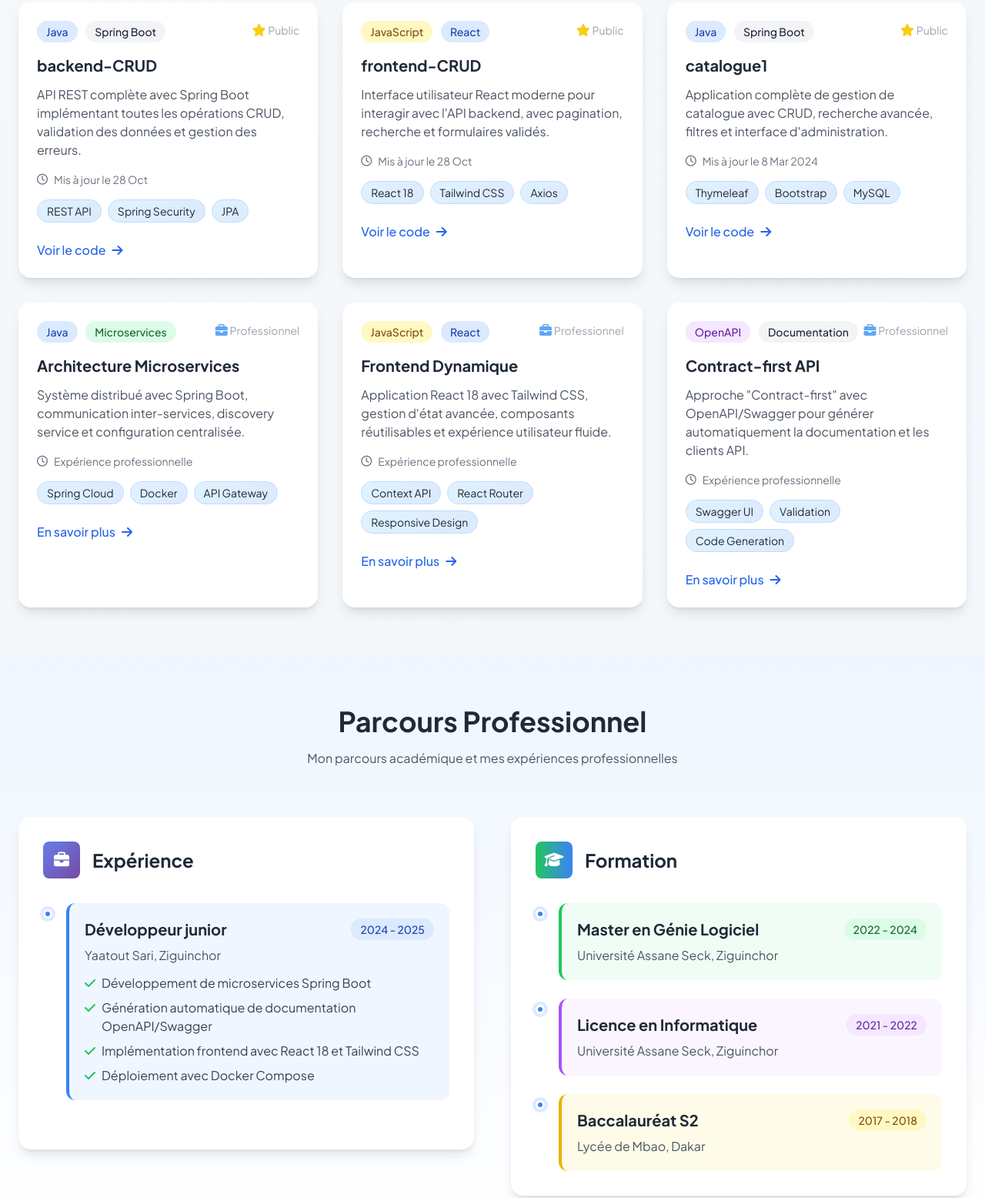
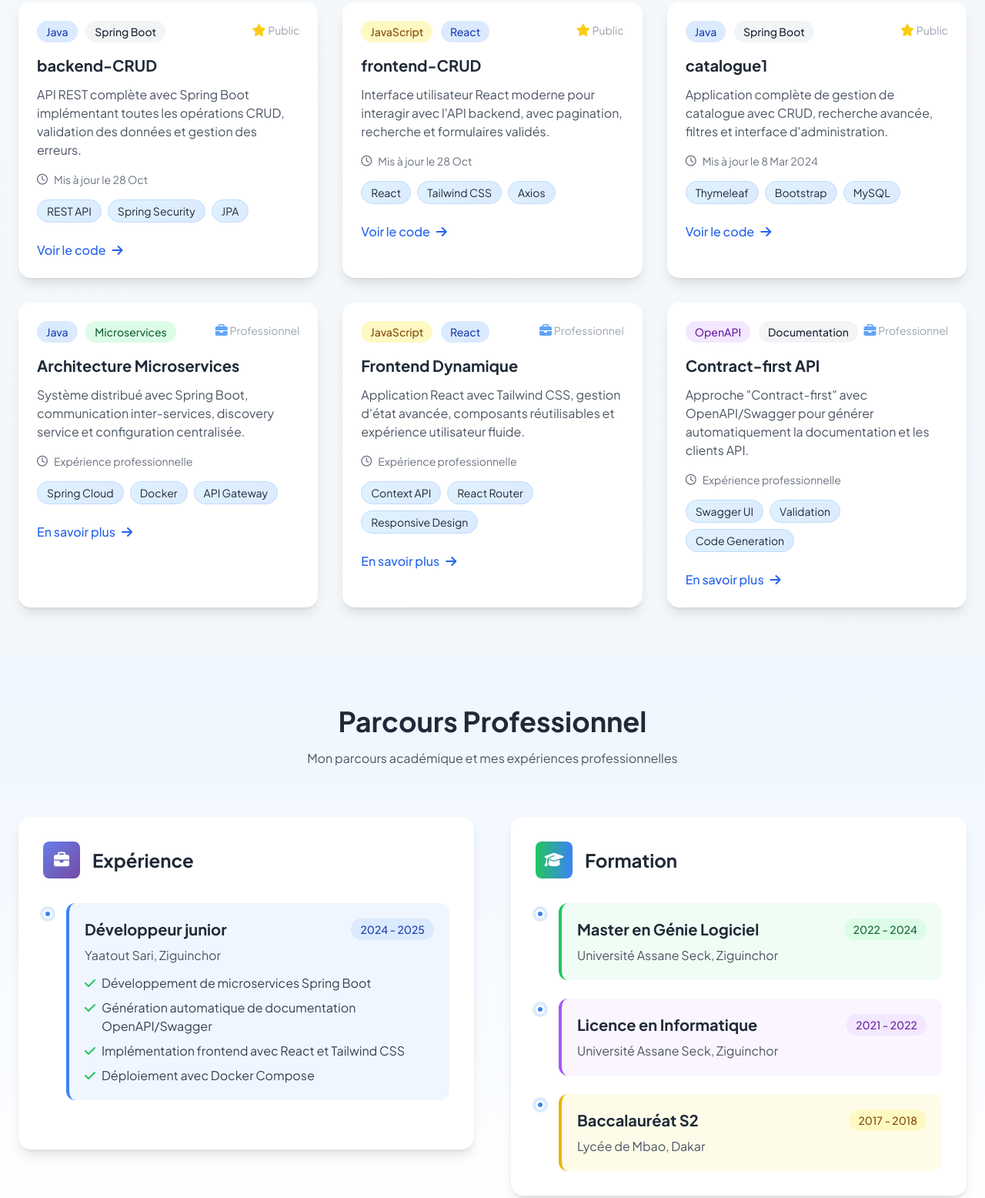
Before and after one commit to MartialMauriceDiatta/MartialMauriceDiatta.github.io, a plain HTML site: page index.html in a window 1280 px wide. Shown: the part 2561-4117 px from the top of the page at 77% size. Drawn offline with nearby package versions, Linux system fonts and the light colour scheme.

Commit message:
Update index.html

```diff
--- a/index.html
+++ b/index.html
@@ -338,7 +338,7 @@
                     <h3 class="text-xl font-bold mb-4">Frontend</h3>
                     <div class="space-y-3">
                         <div class="flex items-center justify-between">
-                            <span class="text-gray-700">React 18</span>
+                            <span class="text-gray-700">React</span>
                             <span class="text-blue-600 font-bold">95%</span>
                         </div>
                         <div class="skill-bar bg-gray-200">
@@ -548,7 +548,7 @@
                             <span>Mis à jour le 28 Oct</span>
                         </div>
                         <div class="flex flex-wrap gap-2 mb-6">
-                            <span class="tech-tag px-3 py-1 rounded-full text-sm">React 18</span>
+                            <span class="tech-tag px-3 py-1 rounded-full text-sm">React</span>
                             <span class="tech-tag px-3 py-1 rounded-full text-sm">Tailwind CSS</span>
                             <span class="tech-tag px-3 py-1 rounded-full text-sm">Axios</span>
                         </div>
@@ -632,7 +632,7 @@
                             </div>
                         </div>
                         <h3 class="text-xl font-bold mb-3 group-hover:text-blue-600 transition-colors">Frontend Dynamique</h3>
-                        <p class="text-gray-600 mb-4">Application React 18 avec Tailwind CSS, gestion d'état avancée, composants réutilisables et expérience utilisateur fluide.</p>
+                        <p class="text-gray-600 mb-4">Application React avec Tailwind CSS, gestion d'état avancée, composants réutilisables et expérience utilisateur fluide.</p>
                         <div class="flex items-center text-gray-500 text-sm mb-4">
                             <i class="far fa-clock mr-2"></i>
                             <span>Expérience professionnelle</span>
@@ -718,7 +718,7 @@
                                     </li>
                                     <li class="flex items-start">
                                         <i class="fas fa-check text-green-500 mt-1 mr-2 flex-shrink-0"></i>
-                                        <span>Implémentation frontend avec React 18 et Tailwind CSS</span>
+                                        <span>Implémentation frontend avec React et Tailwind CSS</span>
                                     </li>
                                     <li class="flex items-start">
                                         <i class="fas fa-check text-green-500 mt-1 mr-2 flex-shrink-0"></i>
```
